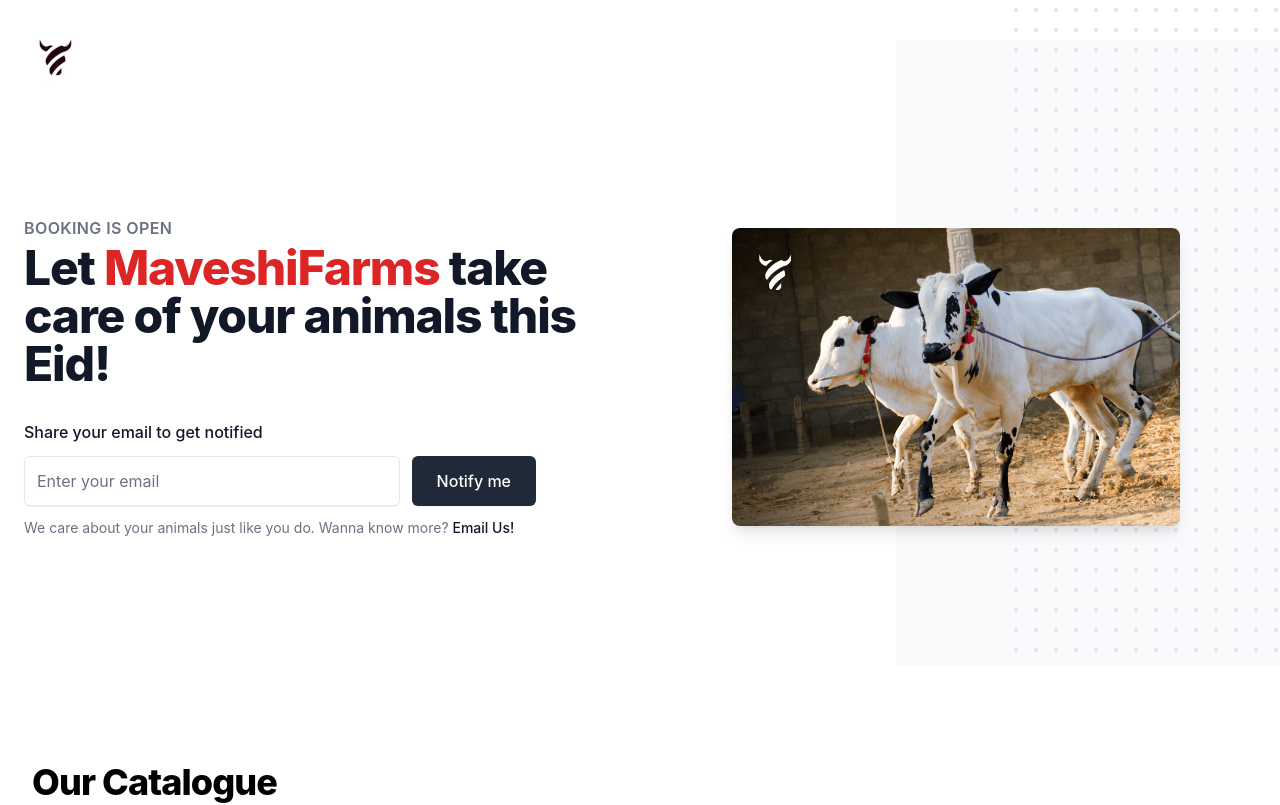
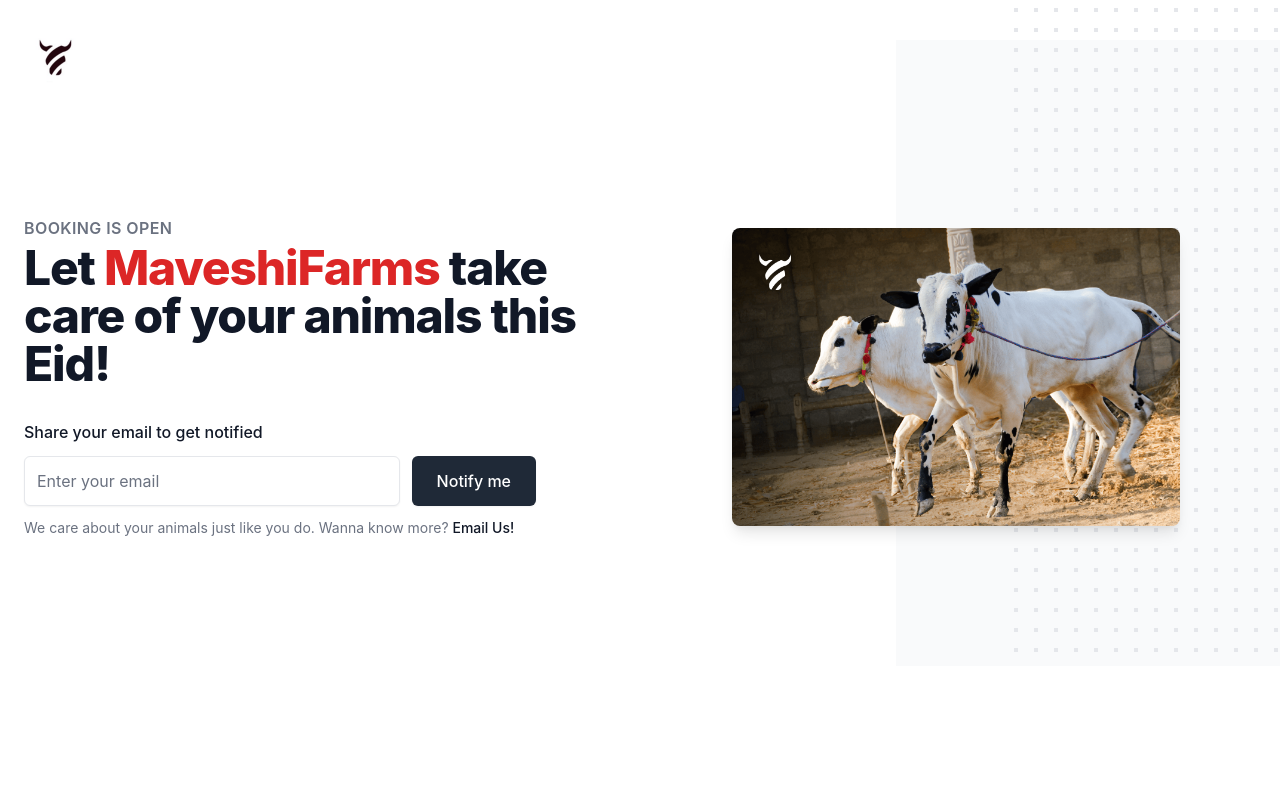
Before and after one commit to AtiqueUrRehman/maveshifarms, a Next.js app: page / in a window 1280 px wide. Shown: the top 805 px of the page. Built offline with nearby package versions, Linux system fonts and the light colour scheme; what @tailwindcss/typography would draw is missing.

Commit message:
remove catelog for now untill original content is available

```diff
--- a/pages/index.tsx
+++ b/pages/index.tsx
@@ -6,7 +6,6 @@
     <div>
       <div className="relative bg-white overflow-hidden">
         <Hero />
-        <Catalogue />
       </div>
     </div>
   );
@@ -22,3 +21,7 @@
 // Color: White
 // Price: 55k
 // Add ons: Delivery, food, shelter
+
+
+
+// <Catalogue />
```
